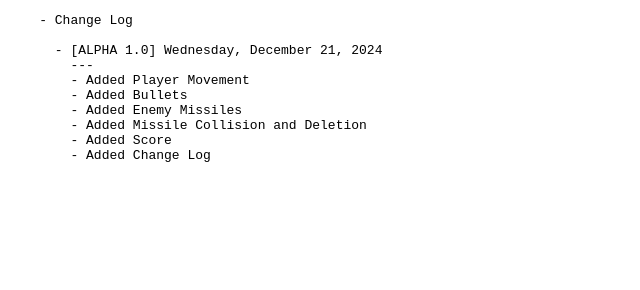
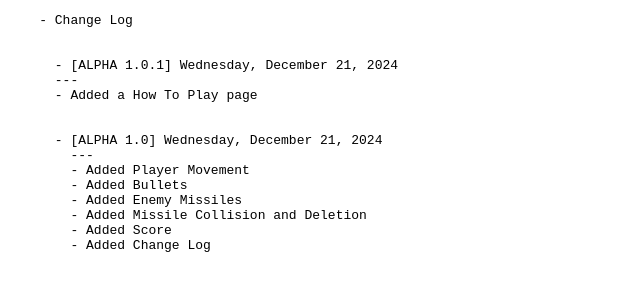
Before and after one commit to tlk106/Missile-Fighter, a website: page Game/changelog.html in a window 1280 px wide. Shown: the whole page, without its empty margins (0-640 px from the left). Drawn offline with Linux system fonts and the light colour scheme.

Commit message:
Version Number

```diff
--- a/Game/changelog.html
+++ b/Game/changelog.html
@@ -8,6 +8,12 @@
 <body>
   <pre style="word-wrap: break-word; white-space: pre-wrap;">
     - Change Log
+
+
+      - [ALPHA 1.0.1] Wednesday, December 21, 2024
+      ---
+      - Added a How To Play page
+
 
       - [ALPHA 1.0] Wednesday, December 21, 2024
         ---
```
Also changed, not shown: Game/index.html (+1 -1 lines).
